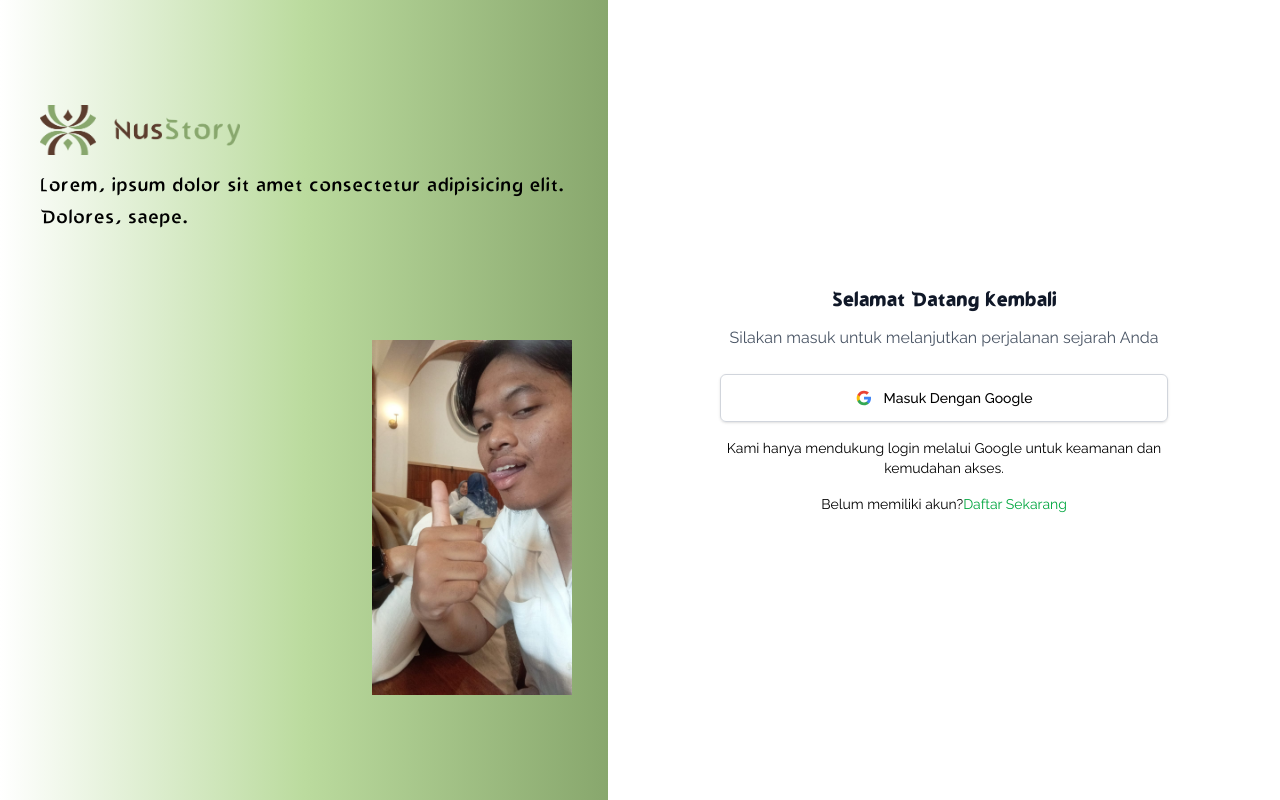
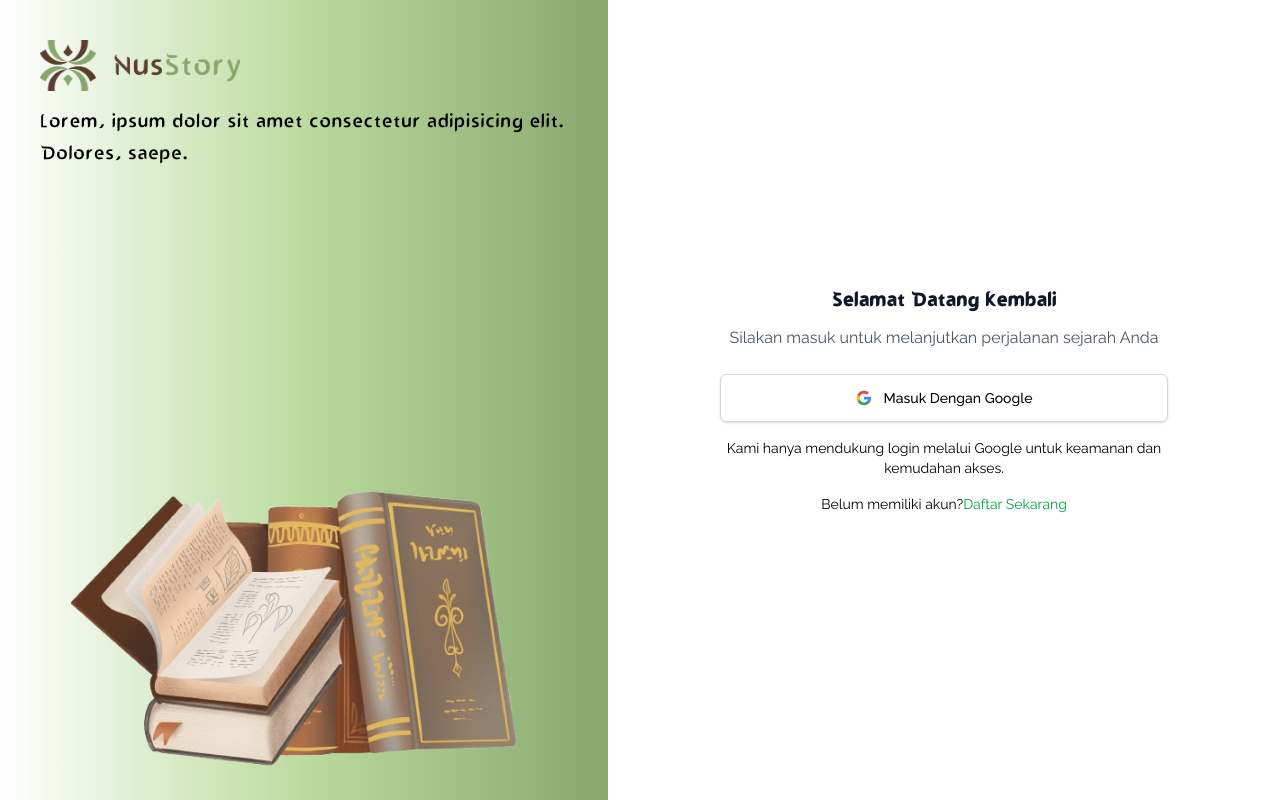
Before and after one commit to AdityaAWP/nusStory, a Next.js app: page /login in a window 1280 px wide. Built offline with nearby package versions, Linux system fonts and the light colour scheme.

Commit message:
Update layout and images in LoginPage component; adjust flex properties and replace logo

```diff
--- a/components/Auth.tsx
+++ b/components/Auth.tsx
@@ -16,13 +16,13 @@ interface LoginProps {
 export default function LoginPage({title, subTitle, buttonText, description, navigationText, secondNavigationText, navigationLink}: LoginProps) {
   return (
     <div className={`min-h-screen flex ${raleway.className} `}>
-      <div className="flex-1 bg-gradient-to-r from-[#ffffff] via-[#bbdb9e] to-secondary md:flex flex-col justify-evenly items-end hidden">
-        <div className="mx-10">
+      <div className="flex-1 bg-gradient-to-r from-[#ffffff] via-[#bbdb9e] to-secondary md:flex flex-col justify-between items-end hidden">
+        <div className="mx-10 mt-10">
             <Image src="/images/logo.png" width={200} height={200} alt="logo"/>
             <p className={`text-black text-2xl mt-4 ${bawor.className}`}>Lorem, ipsum dolor sit amet consectetur adipisicing elit. Dolores, saepe.</p>
         </div>
-        <div className="bg-red-900 items-end text-end mr-9">
-            <Image src={mock} width={200} height={200} alt="logo"/>
+        <div className="items-end">
+            <Image src='/images/book-illustrator.png' width={600} height={600} alt="book illustrator"/>
         </div>
       </div>
       <div className="flex-1 bg-white p-8 flex items-center justify-center">
```
Also changed, not shown: public/images/book-illustrator.png (added).
